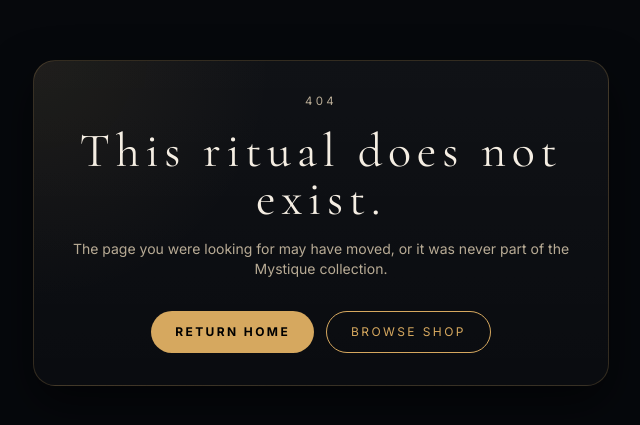
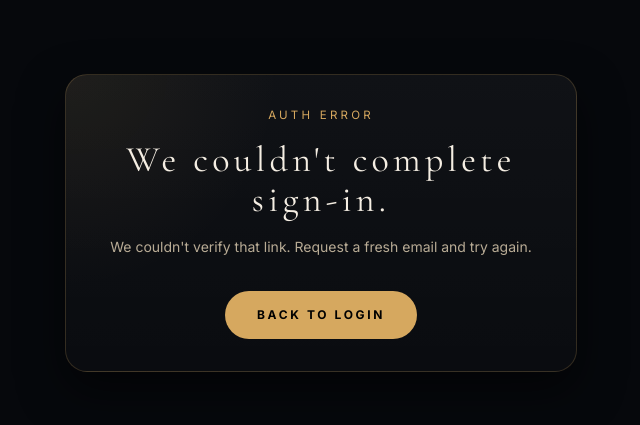
Before and after one commit to researchsociety1999-hub/Cosmetics, a Next.js app in the folder next-app/: page /auth/error in a window 1280 px wide. Before the commit this address had no page. Shown: the part 177-602 px from the top of the page, without its empty margins (319-959 px from the left). Built offline with nearby package versions, Linux system fonts and the light colour scheme.

Commit message:
feat: implement email confirmation flow and enhance error handling for authentication

```diff
--- a/next-app/src/app/account/login/page.tsx
+++ b/next-app/src/app/account/login/page.tsx
@@ -74,8 +74,16 @@ function StatusMessage({
   if (status === "check-email") {
     return (
       <p className="text-sm text-[#d6a85f]">
-        Check {email || "your inbox"} for the Mystique magic link, then come back to
-        finish checkout.
+        Check {email || "your inbox"} for your Mystique email. Use the confirmation
+        or sign-in link there to continue.
+      </p>
+    );
+  }
+
+  if (status === "confirmed") {
+    return (
+      <p className="text-sm text-[#d6a85f]">
+        Your email is confirmed. You can now sign in to your Mystique account.
       </p>
     );
   }
--- a/next-app/src/app/actions/auth.ts
+++ b/next-app/src/app/actions/auth.ts
@@ -23,7 +23,7 @@ function buildOrigin(forwardedOrigin: string | null, host: string | null) {
 
 export async function requestMagicLinkAction(formData: FormData): Promise<void> {
   const email = normalizeField(formData.get("email"));
-  const nextPath = normalizeField(formData.get("next")) || "/account/orders";
+  const nextPath = normalizeField(formData.get("next")) || "/account/login?status=confirmed";
 
   if (!email) {
     redirect("/account/login?status=missing-email");
@@ -40,13 +40,14 @@ export async function requestMagicLinkAction(formData: FormData): Promise<void>
     headerStore.get("origin"),
     headerStore.get("host"),
   );
-  const callbackUrl = new URL("/auth/callback", origin);
+  const callbackUrl = new URL("/auth/confirm", origin);
   callbackUrl.searchParams.set("next", nextPath);
 
   const { error } = await supabase.auth.signInWithOtp({
     email,
     options: {
       emailRedirectTo: callbackUrl.toString(),
+      shouldCreateUser: true,
     },
   });
 
--- /dev/null
+++ b/next-app/src/app/auth/confirm/route.ts
@@ -0,0 +1,46 @@
+import { NextResponse } from "next/server";
+import type { EmailOtpType } from "@supabase/supabase-js";
+import { createSupabaseServerClient } from "../../lib/supabaseServer";
+
+function getOtpType(type: string): EmailOtpType {
+  if (type === "email") {
+    return "email";
+  }
+
+  return "magiclink";
+}
+
+export async function GET(request: Request) {
+  const { searchParams } = new URL(request.url);
+  const tokenHash = searchParams.get("token_hash");
+  const type = searchParams.get("type");
+  const next = searchParams.get("next") ?? "/account/login?status=confirmed";
+
+  if (!tokenHash || !type) {
+    return new NextResponse("Missing token_hash or type", { status: 400 });
+  }
+
+  const supabase = await createSupabaseServerClient();
+
+  if (!supabase) {
+    return NextResponse.redirect(
+      new URL("/account/login?status=not-configured", request.url),
+    );
+  }
+
+  const { error } = await supabase.auth.verifyOtp({
+    token_hash: tokenHash,
+    type: getOtpType(type),
+  });
+
+  if (error) {
+    return NextResponse.redirect(
+      new URL(
+        `/auth/error?message=${encodeURIComponent(error.message)}`,
+        request.url,
+      ),
+    );
+  }
+
+  return NextResponse.redirect(new URL(next, request.url));
+}
--- /dev/null
+++ b/next-app/src/app/auth/error/page.tsx
@@ -0,0 +1,36 @@
+import Link from "next/link";
+
+type SearchParams = Promise<{ message?: string }>;
+
+export default async function AuthErrorPage({
+  searchParams,
+}: {
+  searchParams: SearchParams;
+}) {
+  const params = await searchParams;
+  const message = params.message
+    ? decodeURIComponent(params.message)
+    : "We couldn't verify that link. Request a fresh email and try again.";
+
+  return (
+    <main className="flex min-h-screen items-center justify-center bg-[#06080c] px-4 text-[#f5eee3]">
+      <div className="mystic-card max-w-lg p-8 text-center">
+        <p className="text-[0.72rem] uppercase tracking-[0.28em] text-[#d6a85f]">
+          Auth error
+        </p>
+        <h1 className="mt-4 font-cormorant text-4xl tracking-[0.12em]">
+          We couldn&apos;t complete sign-in.
+        </h1>
+        <p className="mt-4 text-sm leading-relaxed text-[#b8ab95]">{message}</p>
+        <div className="mt-8">
+          <Link
+            href="/account/login"
+            className="mystic-button-primary inline-flex min-h-[48px] items-center justify-center px-8 py-3 text-xs uppercase tracking-[0.22em]"
+          >
+            Back to login
+          </Link>
+        </div>
+      </div>
+    </main>
+  );
+}
```
